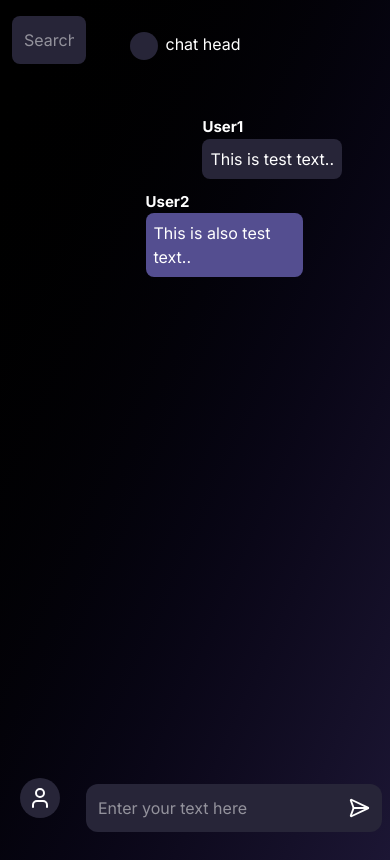
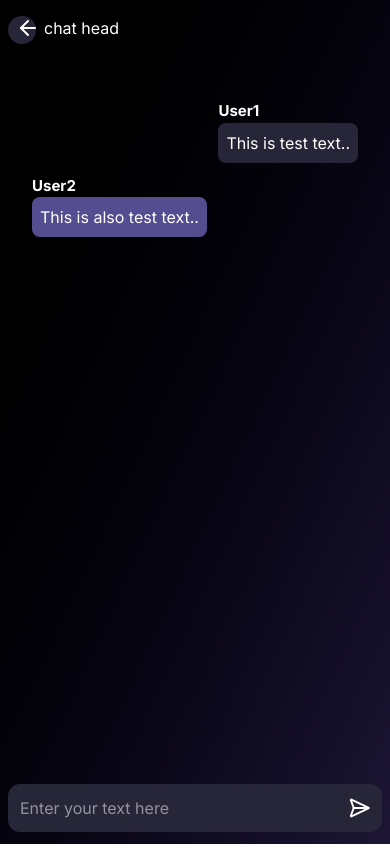
Before and after one commit to PragyanMaharjan63/ChatApp, a React (Vite) app: page / in a window 390 px wide. Built offline with nearby package versions, Linux system fonts and the light colour scheme.

Commit message:
responsive for mobile

```diff
--- a/src/App.jsx
+++ b/src/App.jsx
@@ -1,18 +1,36 @@
 import { useState } from "react";
 import "./App.css";
+import { ArrowLeft } from "lucide-react";
 import { Outlet } from "react-router-dom";
-import Hamburger from "./components/hamburger";
-import Navbar from "./components/navbar";
 import ChatPeople from "./components/chatpeople";
 
 function App() {
+  const [showChatPeople, setShowChatPeople] = useState(false);
   return (
     <>
-      <div className="flex w-full h-full sm:h-screen overflow-y-auto">
-        <div className="flex w-[25%] ">
-          <ChatPeople />
+      <div className="flex w-full h-svh sm:h-screen overflow-y-auto">
+        <div className="flex h-svh sm:h-screen overflow-y-auto relative">
+          {/*  Always show the back arrow on small screens */}
+          <div className="sm:hidden fixed top-4 left-4 z-50">
+            <ArrowLeft
+              className="cursor-pointer"
+              onClick={() => setShowChatPeople((prev) => !prev)}
+            />
+          </div>
+
+          {/* ChatPeople on small screens (overlay) */}
+          {showChatPeople && (
+            <div className="fixed top-0 left-0 w-full h-svh z-40 bg-gradient-to-br from-black to-[#1C1634]">
+              <ChatPeople />
+            </div>
+          )}
+
+          {/*  ChatPeople on desktop */}
+          <div className="sm:flex sm:w-[25%] hidden">
+            <ChatPeople />
+          </div>
         </div>
-        <div className="flex justify-center items-center w-[75%]">
+        <div className="flex justify-center items-center sm:w-[75%] w-full">
           <Outlet />
         </div>
       </div>
--- a/src/components/chatbox.jsx
+++ b/src/components/chatbox.jsx
@@ -39,7 +39,7 @@ export default function ChatBox() {
           </div>
         ))}
       </div>
-      <div className="absolute bottom-0 w-[80%] right-0">
+      <div className="absolute bottom-0 w-full sm:w-[80%] right-0 -z-10">
         <div className="bg-[#272538]  p-3 m-2 my-3 rounded-xl flex justify-between">
           <input
             className="outline-none cursor-text w-full"
--- a/src/components/chatpeople.jsx
+++ b/src/components/chatpeople.jsx
@@ -1,5 +1,5 @@
 import React from "react";
-import Hamburger from "./hamburger";
+import UserOptions from "./userOptions";
 export default function ChatPeople() {
   return (
     <>
@@ -10,8 +10,8 @@ export default function ChatPeople() {
           className="w-full bg-[#272538] text-white p-3 rounded-lg outline-none"
         />
       </div>
-      <div className="absolute bottom-5 left-5">
-        <Hamburger />
+      <div className="absolute bottom-5 left-5 ">
+        <UserOptions />
       </div>
     </>
   );
--- a/src/components/home.jsx
+++ b/src/components/home.jsx
@@ -1,11 +1,10 @@
-import React from "react";
-
+import React, { useState } from "react";
 import ChatBox from "./chatbox";
 
 export default function home() {
   return (
-    <div className="flex flex-col w-full h-svh m-2 p-2 gap-2 ">
-      <div className="p-4 rounded-xl flex gap-x-2">
+    <div className="flex flex-col w-full h-svh sm:m-2 sm:p-2 gap-2 ">
+      <div className="px-2 py-4 rounded-xl flex gap-x-2">
         <div className="size-7 bg-[#272538] rounded-full"></div>
         chat head
       </div>
--- a/src/components/hamburger.jsx
+++ b/src/components/userOptions.jsx
@@ -2,7 +2,7 @@ import { useState } from "react";
 import { User } from "lucide-react";
 import Navbar from "./navbar";
 
-export default function hamburger() {
+export default function userOptions() {
   const [navbar, showNav] = useState(false);
   return (
     <>
```
